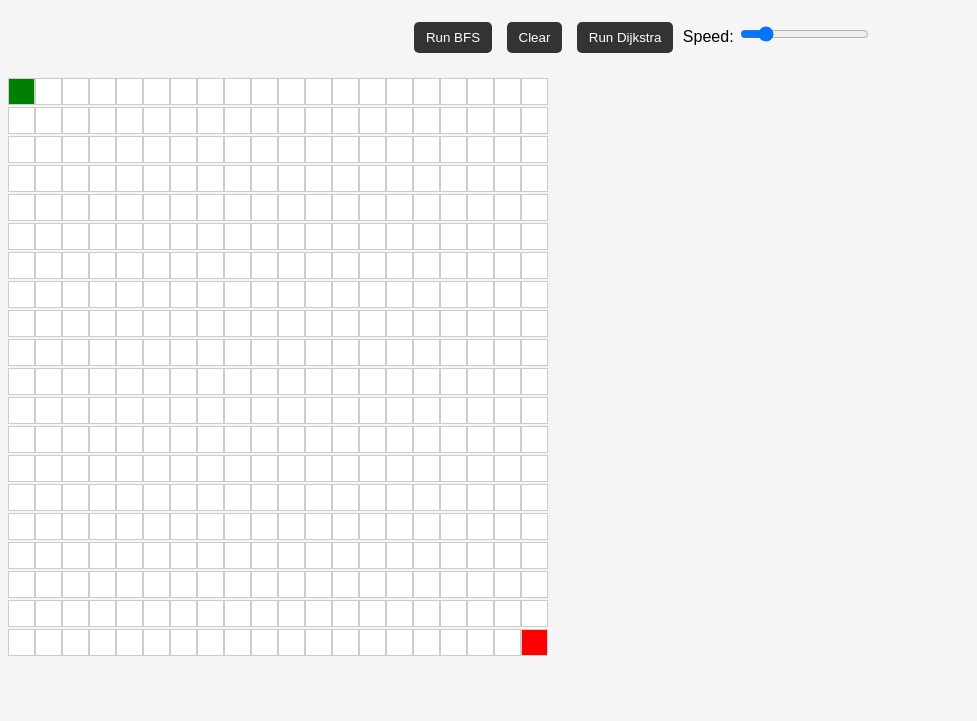
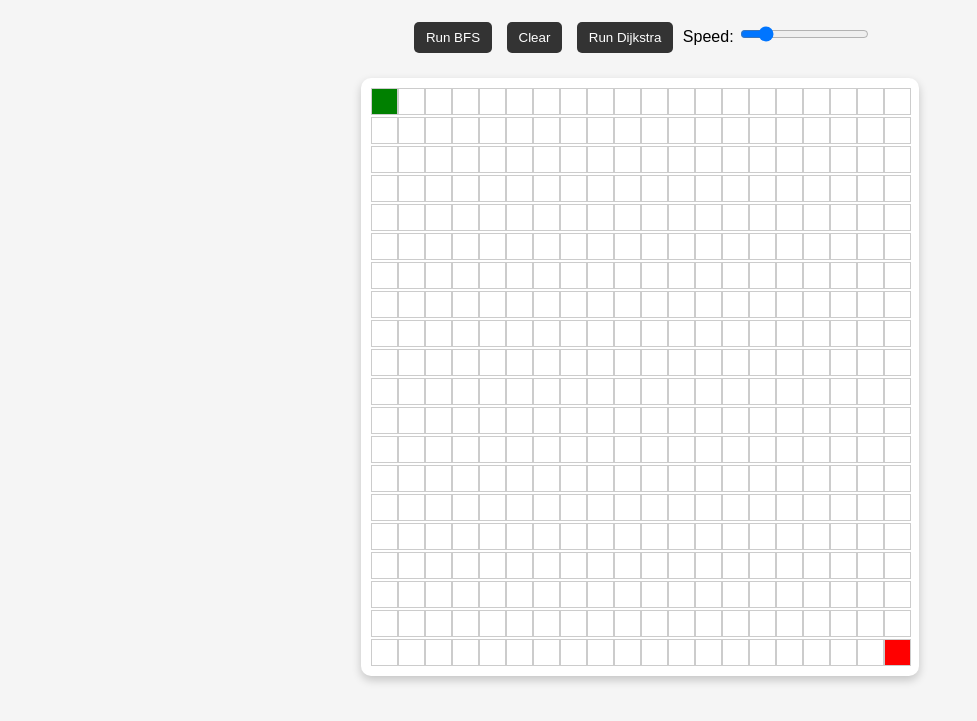
Before and after one commit to saisudhagavidi/pathfinding-visualizer, a plain HTML site: page index.html in a window 1280 px wide. Shown: the part 51-772 px from the top of the page, without its empty margins (0-977 px from the left). Drawn offline with Linux system fonts and the light colour scheme.

Commit message:
Update style.css

```diff
--- a/style.css
+++ b/style.css
@@ -19,15 +19,16 @@ button:hover {
 }
 
 #grid {
-  margin: auto;
-}
-#grid {
   display: grid;
   grid-template-columns: repeat(20, 25px);
   gap: 2px;
-  margin-top: 20px;
+  margin: 20px auto;
+  width: fit-content;
+  box-shadow: 0 4px 10px rgba(0,0,0,0.2);
+  padding: 10px;
+  background: white;
+  border-radius: 10px;
 }
-
 .cell {
   width: 25px;
   height: 25px;
```
